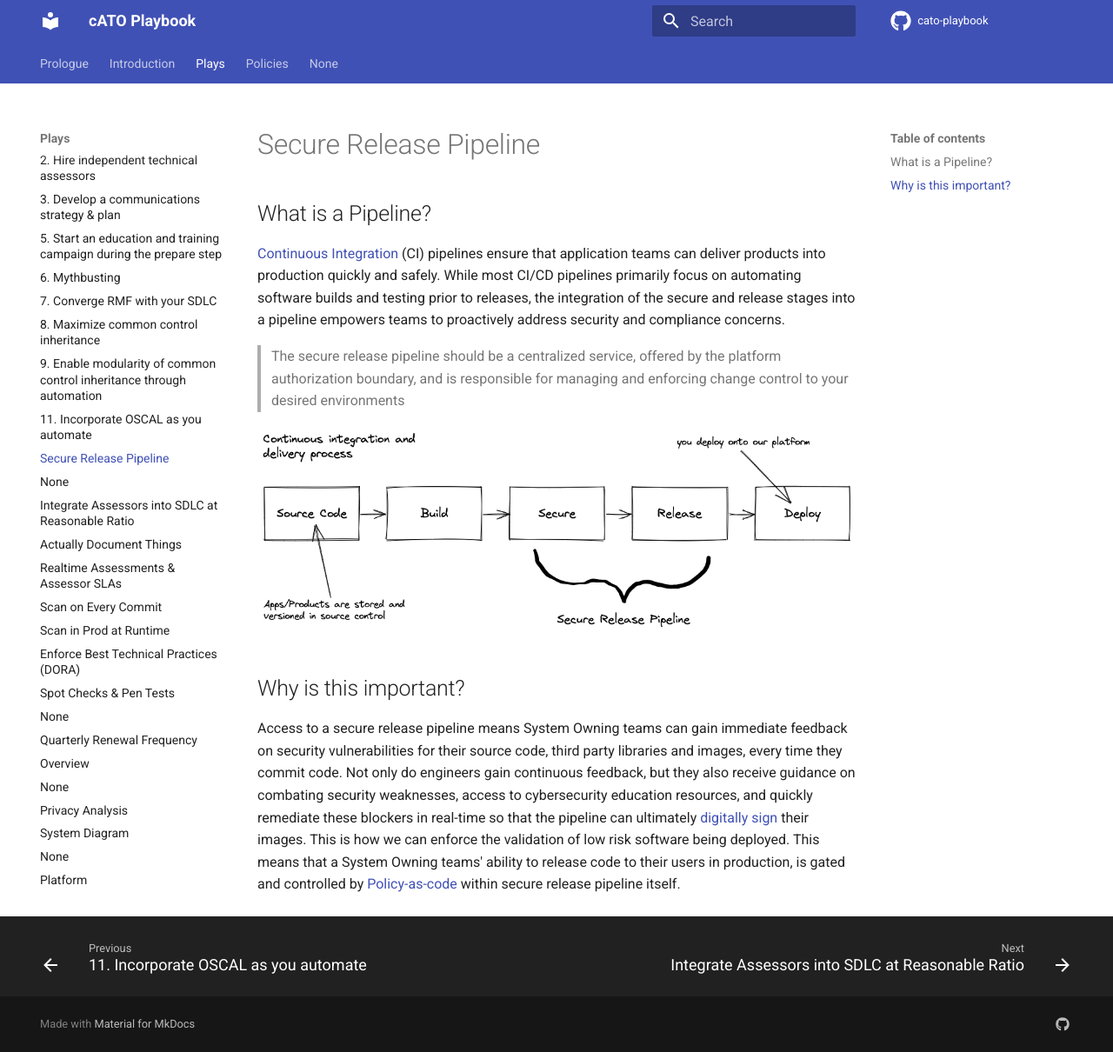
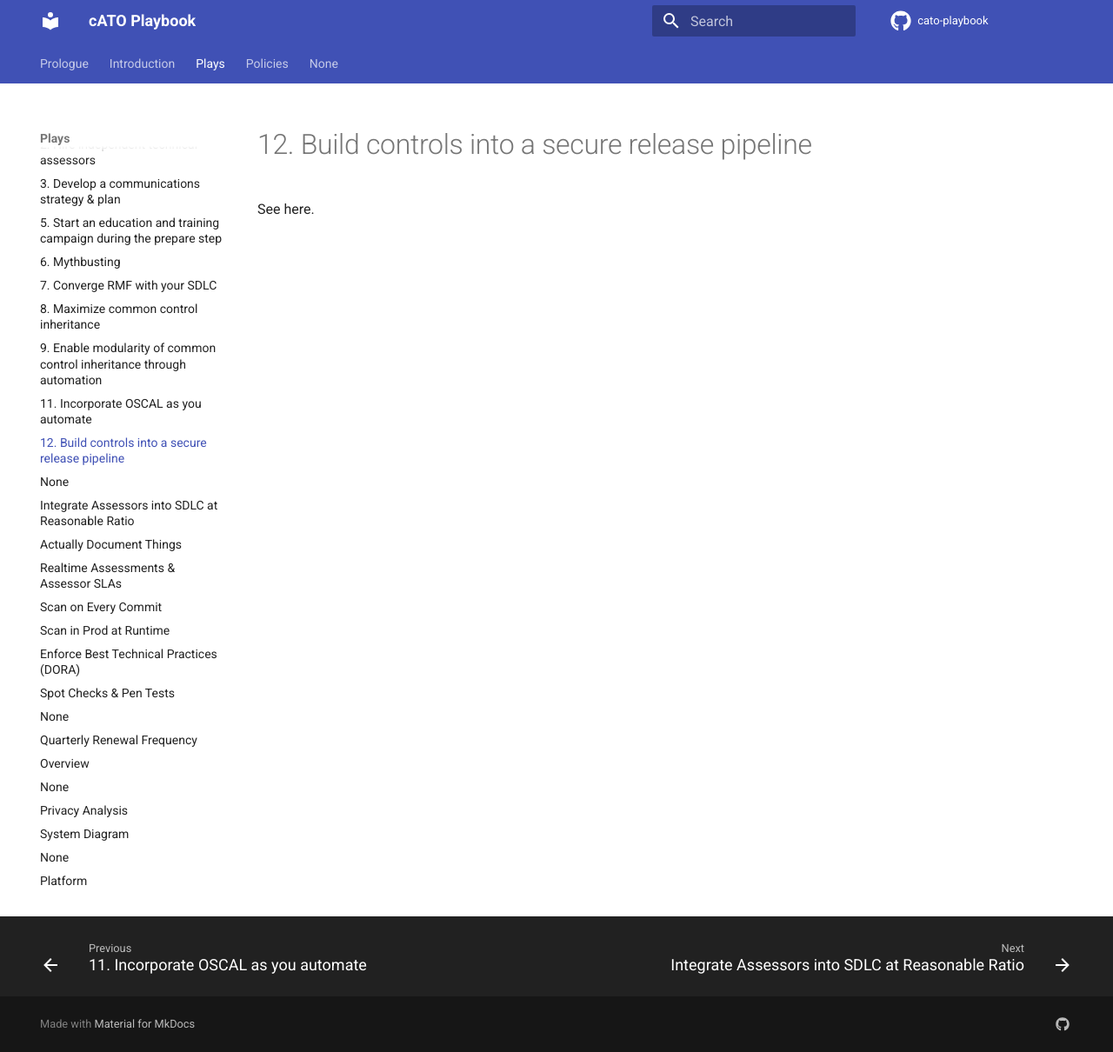
Before and after one commit to rise8-us/cato-playbook, an MkDocs documentation site: the page built from docs/pipeline.md, in a window 1280 px wide and 1210 px high. Shown: the whole window at 87% size. Built offline with MkDocs 1.6.1 and Material for MkDocs 9.7.7, drawn with Linux system fonts in a browser that asks for light colours; comment, search, counter and statistics services are not loaded.

Commit message:
Update pipeline.md

```diff
--- a/docs/pipeline.md
+++ b/docs/pipeline.md
@@ -1,13 +1,3 @@
-# Secure Release Pipeline
+# 12. Build controls into a secure release pipeline
 
-## What is a Pipeline?
-[Continuous Integration](https://www.martinfowler.com/articles/continuousIntegration.html) (CI) pipelines ensure that application teams can deliver products into production quickly and safely. While most CI/CD pipelines primarily focus on automating software builds and testing prior to releases, the integration of the secure and release stages into a pipeline empowers teams to proactively address security and compliance concerns.
-
-> The secure release pipeline should be a centralized service, offered by the platform authorization boundary, and is responsible for managing and enforcing change control to your desired environments
-</br>
-
-![Pipeline!](images/pipeline.png "CI/CD Pipeline")
-<br/>
-
-## Why is this important?
-Access to a secure release pipeline means System Owning teams can gain immediate feedback on security vulnerabilities for their source code, third party libraries and images, every time they commit code. Not only do engineers gain continuous feedback, but they also receive guidance on combating security weaknesses, access to cybersecurity education resources, and quickly remediate these blockers in real-time so that the pipeline can ultimately [digitally sign](https://csrc.nist.gov/glossary/term/digital_signature) their images. This is how we can enforce the validation of low risk software being deployed. This means that a System Owning teams' ability to release code to their users in production, is gated and controlled by [Policy-as-code](policy.md) within secure release pipeline itself.
+See here.
```
